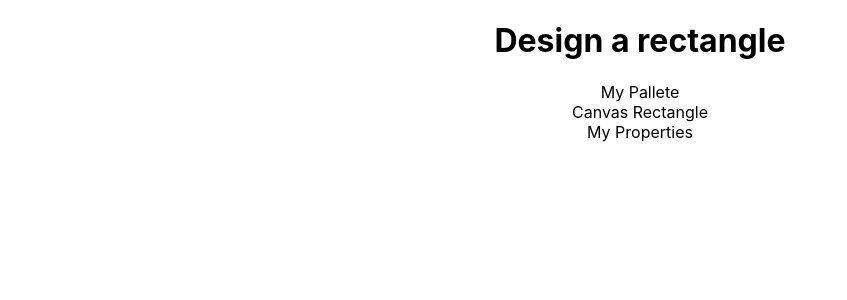
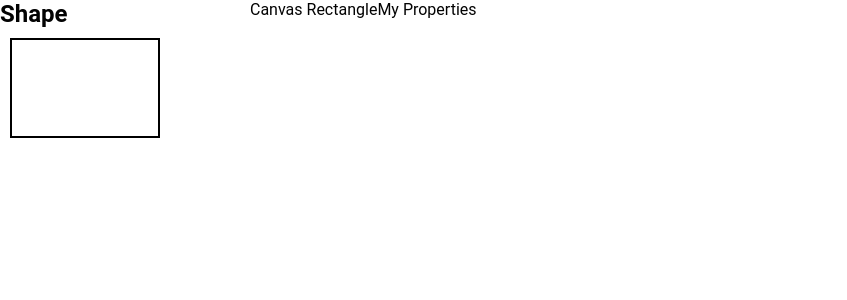
Before and after one commit to DhanushM12/graphics-app, a React (Create React App) app: page / in a window 1280 px wide. Shown: the top 300 px of the page, without its empty margins (0-847 px from the left). Built offline with nearby package versions, Linux system fonts and the light colour scheme.

Commit message:
added the pallete component with UI and functionality

```diff
--- a/src/components/App.js
+++ b/src/components/App.js
@@ -5,8 +5,7 @@ import Properties from "./Properties";
 
 function App() {
   return (
-    <div className="App">
-      <h1>Design a rectangle</h1>
+    <div className="app">
       <Pallete />
       <Canvas />
       <Properties />
--- a/src/components/Pallete.js
+++ b/src/components/Pallete.js
@@ -1,7 +1,43 @@
 import React from "react";
+import { DRAG_DATA_KEY, SHAPE_TYPES } from "../actions";
+
+//to handle the drag of rectangle
+const handleDragStart = (event) => {
+  const type = event.target.dataset.shape;
+
+  if (type) {
+    // x,y coordinates of the mouse pointer relative to the position of the padding edge of the target node
+    const offsetX = event.nativeEvent.offsetX;
+    const offsetY = event.nativeEvent.offsetY;
+
+    // dimensions of the node on the browser
+    const clientWidth = event.target.clientWidth;
+    const clientHeight = event.target.clientHeight;
+
+    const dragPayload = JSON.stringify({
+      type,
+      offsetX,
+      offsetY,
+      clientWidth,
+      clientHeight,
+    });
+
+    event.nativeEvent.dataTransfer.setData(DRAG_DATA_KEY, dragPayload);
+  }
+};
 
 function Pallete() {
-  return <div className="pallete">My Pallete</div>;
+  return (
+    <aside className="pallete">
+      <h2>Shape</h2>
+      <div
+        className="shape"
+        data-shape={SHAPE_TYPES.RECT}
+        draggable
+        onDragStart={handleDragStart}
+      />
+    </aside>
+  );
 }
 
 export default Pallete;
--- a/src/index.css
+++ b/src/index.css
@@ -1,16 +1,39 @@
-body {
+* {
   margin: 0;
-  font-family: -apple-system, BlinkMacSystemFont, "Segoe UI", "Roboto", "Oxygen",
-    "Ubuntu", "Cantarell", "Fira Sans", "Droid Sans", "Helvetica Neue",
-    sans-serif;
-  -webkit-font-smoothing: antialiased;
-  -moz-osx-font-smoothing: grayscale;
+  padding: 0;
+  border: none;
+  box-sizing: border-box;
+  font-family: Roboto, Lato, Helvetica, Arial, sans-serif;
+  color: #030303;
 }
 
-code {
-  font-family: source-code-pro, Menlo, Monaco, Consolas, "Courier New",
-    monospace;
+html,
+body,
+#root,
+.app {
+  min-height: 100vh;
+  width: 100%;
 }
-.App {
-  text-align: center;
+
+.app {
+  display: flex;
+  overflow: hidden;
 }
+
+aside {
+  width: 250px;
+}
+
+.palette {
+  display: flex;
+  flex-direction: column;
+  align-items: center;
+  padding: 10px 0;
+}
+
+.shape {
+  margin: 10px;
+  height: 100px;
+  width: 150px;
+  border: solid 2px black;
+}
```
